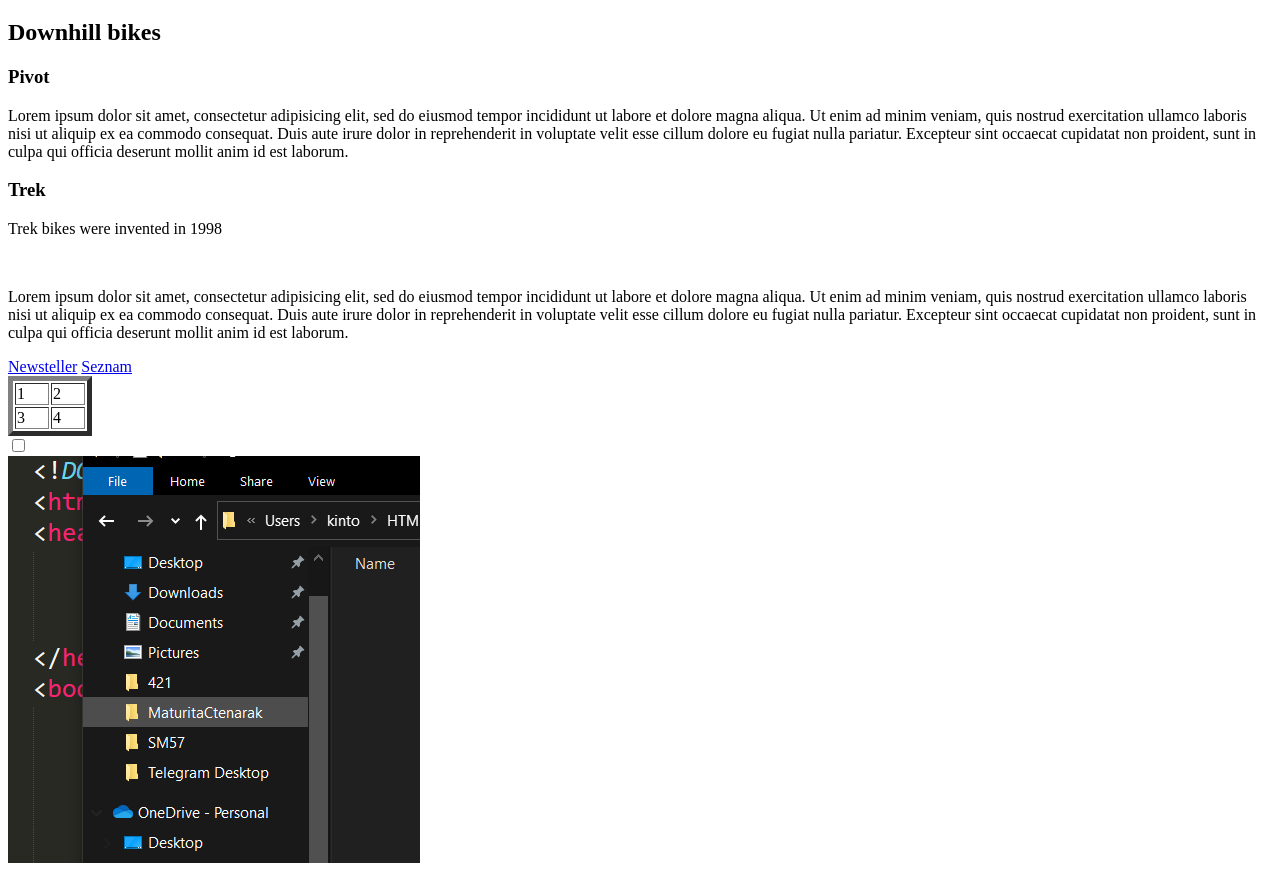
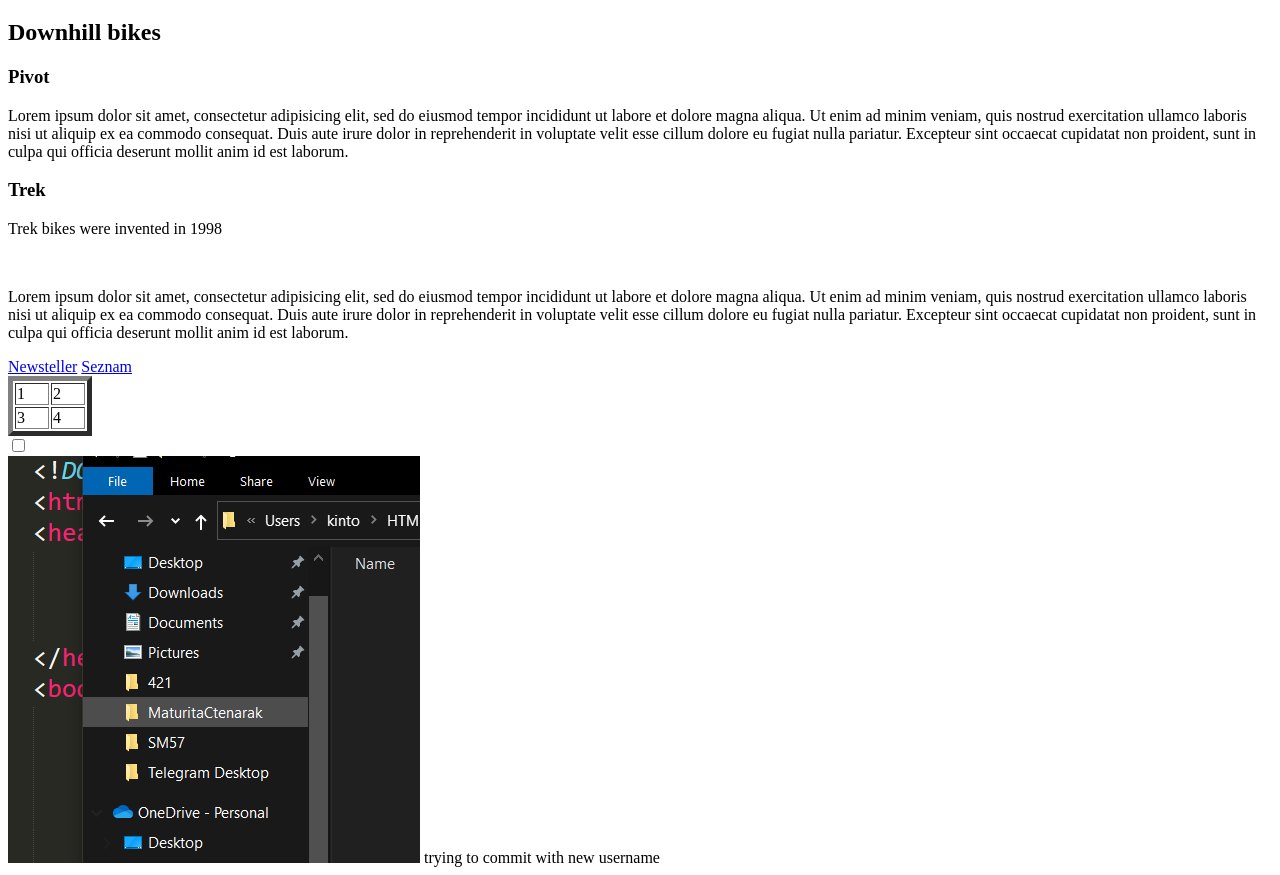
Before and after one commit to MaksymDoremi/html1509, a plain HTML site: page index.html in a window 1280 px wide. Shown: the part 61-936 px from the top of the page. Drawn offline with Linux system fonts and the light colour scheme.

Commit message:
user name test

```diff
--- a/index.html
+++ b/index.html
@@ -48,5 +48,7 @@
     <br>
     <img src="img/img.png">
 
+    trying to commit with new username
+
 </body>
 </html>
```
